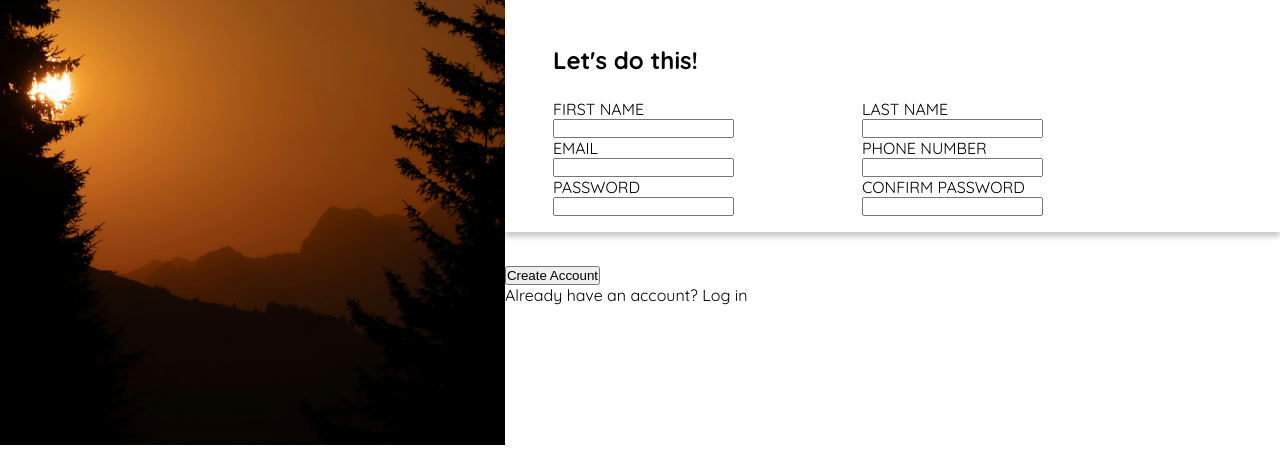
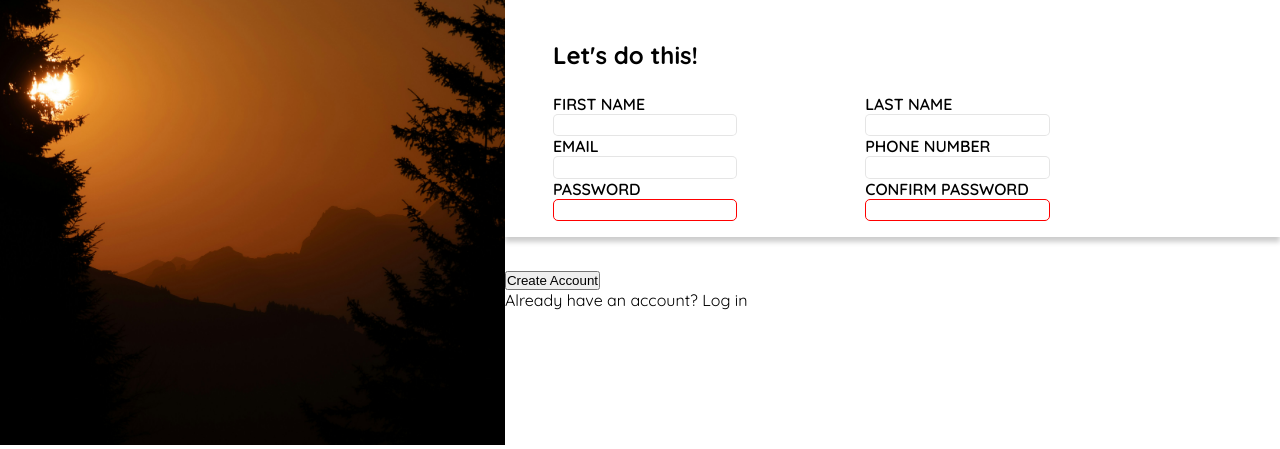
Before and after one commit to ShurjeelCS/sign-up-form, a plain HTML site: page index.html in a window 1280 px wide. Shown: the part 355-804 px from the top of the page. Drawn offline with Linux system fonts and the light colour scheme.

Commit message:
form validation handled

```diff
--- a/index.html
+++ b/index.html
@@ -24,7 +24,7 @@
             <h3 class="temp size">You <em>know</em> you want to.</h3>
             <h3 class="size">Let's do this!</h3>
 
-            <form action="">
+            <form id="myForm" action="">
                 <div class="row">
                     <div>
                     <label for="firstname">FIRST NAME</label>
@@ -54,11 +54,11 @@
                 <div class="row">
                     <div>
                         <label for="password">PASSWORD</label>
-                        <input type="password" name="password" id="password" required>
+                        <input class="pswd" type="password" name="password" id="password" required>
                     </div>
                     <div>
                         <label for="rePassword">CONFIRM PASSWORD</label>
-                        <input type="password" name="rePassword" id="rePassword" required>
+                        <input class="pswd" type="password" name="rePassword" id="rePassword" required>
                     </div>
 
 
@@ -68,7 +68,7 @@
         </div>
 
         <div>
-            <button class="create" type="submit">Create Account
+            <button class="create" form="myForm" type="submit">Create Account
             </button>
             <p>Already have an account? <span>Log in</span></p>
         </div>
--- a/styles.css
+++ b/styles.css
@@ -107,6 +107,27 @@ form .row div {
 
 }
 
-label, input {
-    display: block;
+label {
+    font-size: 1rem;
+    font-weight: 600;
 }
+
+input {
+    border: 1px solid rgba(0, 0, 0,0.1);
+    border-radius: 5px;
+    padding:0.2em;
+    outline: none;
+}
+
+input:valid {
+    border: 1px solid rgba(0, 0, 0,0.1);
+}
+
+input:focus {
+    box-shadow: 3px 5px 6px rgba(0, 0, 0,0.3);
+    border: 1px solid #1c28cc;
+}
+
+.pswd:invalid {
+    border: 1px solid red;
+}
```
